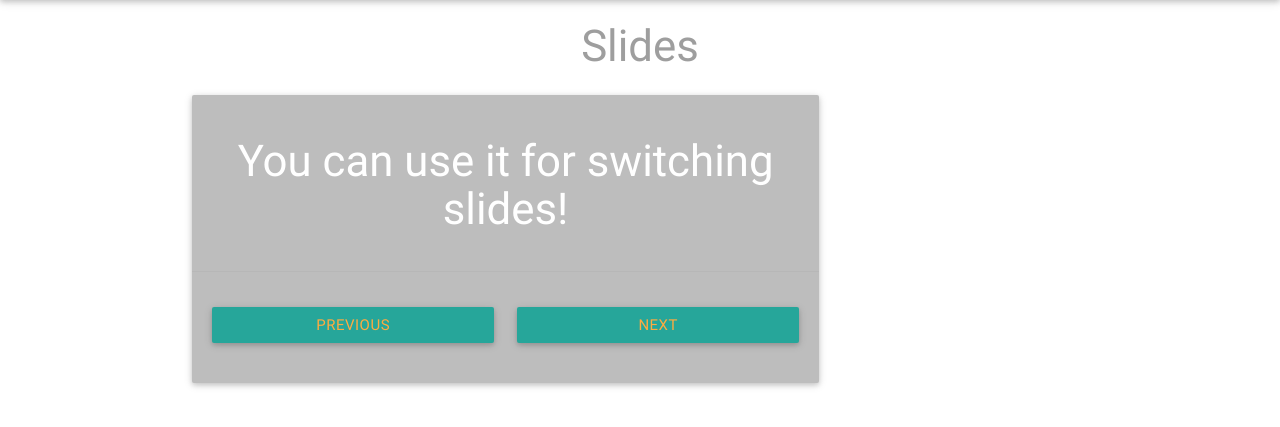
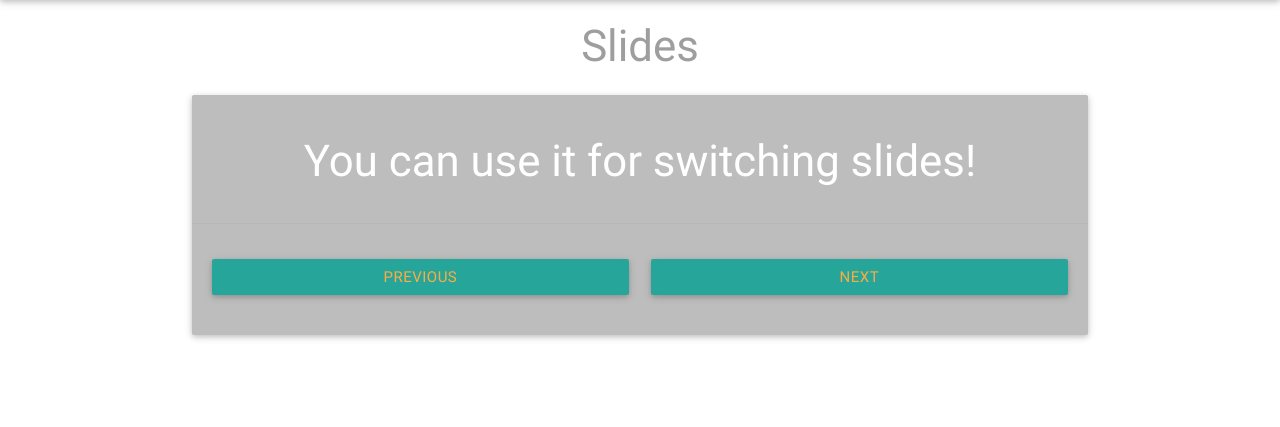
Before and after one commit to capturcus/auto-discovery, a Django app: template services/app/templates/slides.html in a window 1280 px wide. Shown: the part 64-491 px from the top of the page. Run offline with Django 3.2, Linux system fonts and the light colour scheme; the template is opened without the code that fills it, so the values that code supplies are empty.

Commit message:
css fixes

```diff
--- a/services/app/templates/print.html
+++ b/services/app/templates/print.html
@@ -16,7 +16,7 @@
                     <div class="file-field input-field">
                         <div class="btn orange darken-4">
                             <span>File</span>
-                            <input type="file">
+                            <input type="file" name="file">
                         </div>
                         <div class="file-path-wrapper">
                             <input class="file-path validate" type="text">
--- a/services/app/templates/slides.html
+++ b/services/app/templates/slides.html
@@ -12,7 +12,7 @@
     <label><h3 class="center">Slides</h3></label>
     <div class="row">
         <div class="col s12 m12">
-            <div class="card grey lighten-1" style="width: 70%">
+            <div class="card grey lighten-1">
                 <div class="card-content white-text">
                     <h3 class="center">You can use it for switching slides!</h3>
                 </div>
```
